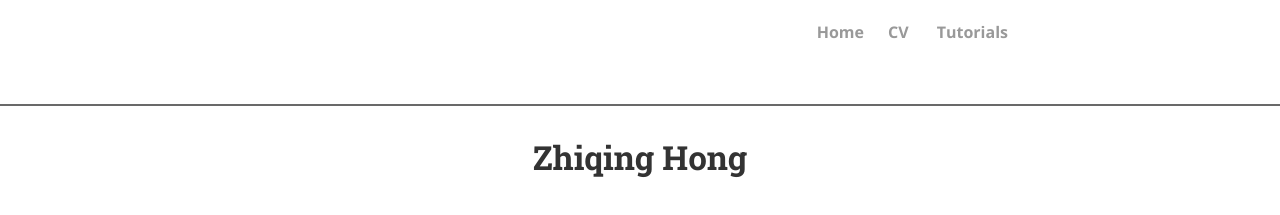
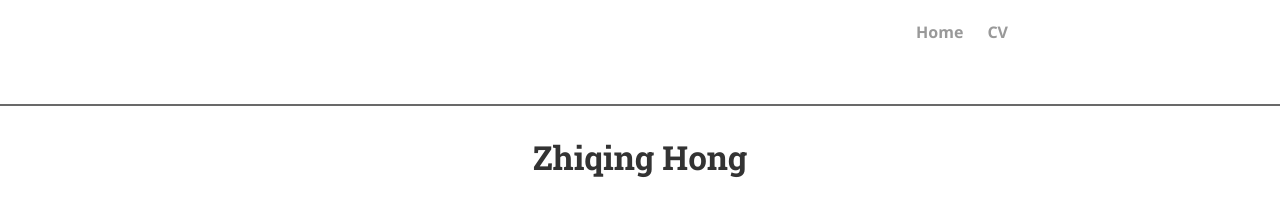
Before and after one commit to KilluaKukuroo/killuakukuroo.github.io, a Jekyll site: the page built from index.html, in a window 1280 px wide. Shown: the top 215 px of the page. Built offline with Jekyll 4.4.1, drawn with Linux system fonts in a browser that asks for light colours; nearby versions of some CDN libraries; the list of posts is cut into pages by our own code; comment, search, counter and statistics services are not loaded; a style sheet for code colours, icons or effects is not loaded.

Commit message:
remove tutorial

```diff
--- a/_includes/header.html
+++ b/_includes/header.html
@@ -8,7 +8,7 @@
       <li class="nav-link"><a href="{{ site.baseurl }}/" class="logo"><strong>Home</strong></a>
       <!--<li class="nav-link"><a href="https://killuakukuroo.github.io/research"><strong>Research</strong></a> -->
       <li class="nav-link"><a href="https://killuakukuroo.github.io/about"><strong>CV</strong></a>
-      <li class="nav-link"><a href="https://killuakukuroo.github.io/tutorials"><strong>Tutorials</strong></a>
+      <!--<li class="nav-link"><a href="https://killuakukuroo.github.io/tutorials"><strong>Tutorials</strong></a> -->
       </ul>
     </nav>
   </div>
```
